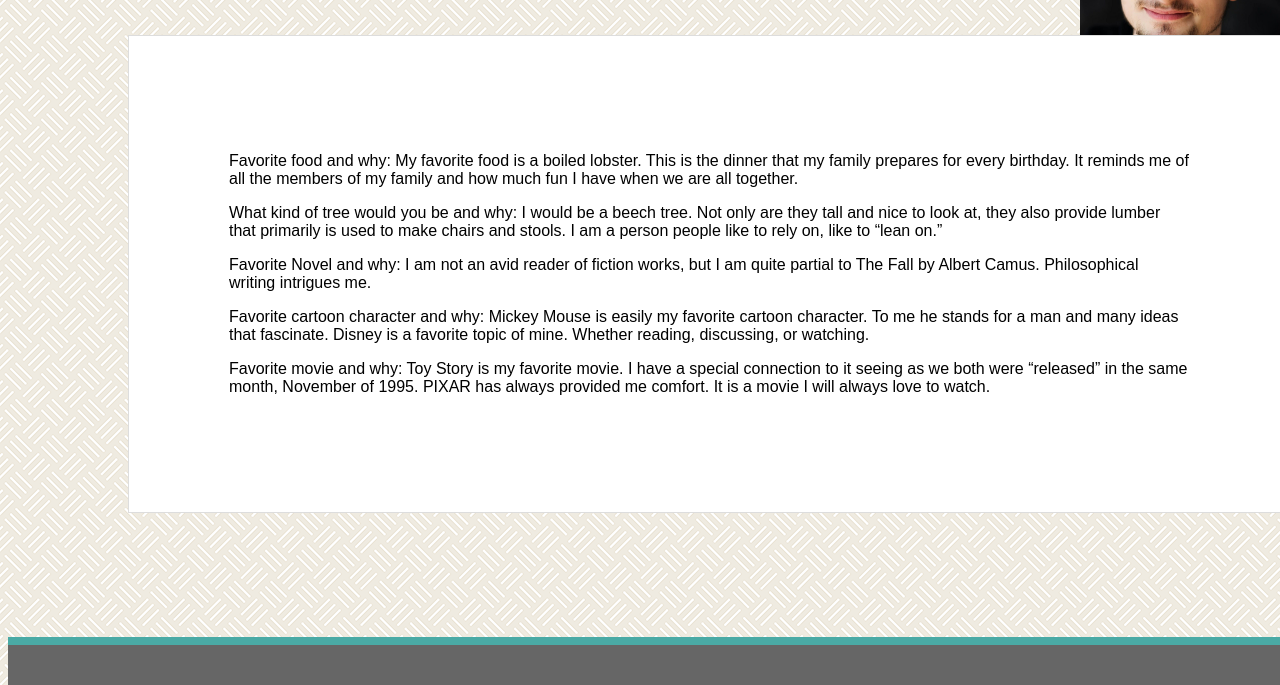
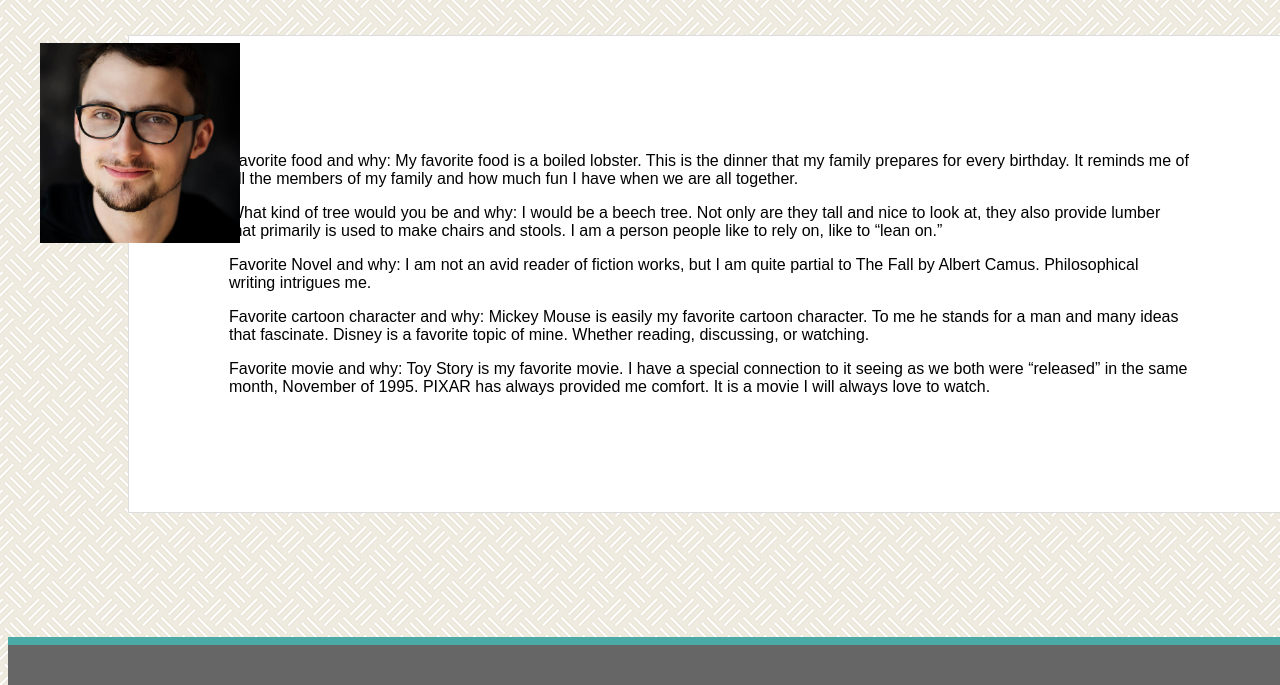
Before and after one commit to nclarky77/Basic-Portfolio, a plain HTML site: page index.html in a window 1280 px wide. Shown: the part 115-800 px from the top of the page. Drawn offline with Linux system fonts and the light colour scheme.

Commit message:
Playing with position of picture

```diff
--- a/assets/css/style.css
+++ b/assets/css/style.css
@@ -18,14 +18,16 @@
 }
 
 img {
+    z-index: 1;
     position: absolute;
-    right: 0px;
-    top: 0px;
+    top: 158px;
+    left: 40px;
     max-width: 20%;
     height: 200px;
 }
 
 #intro {
+    float: left;
     clear: both;
     position: absolute;
     left: 10%;
```
